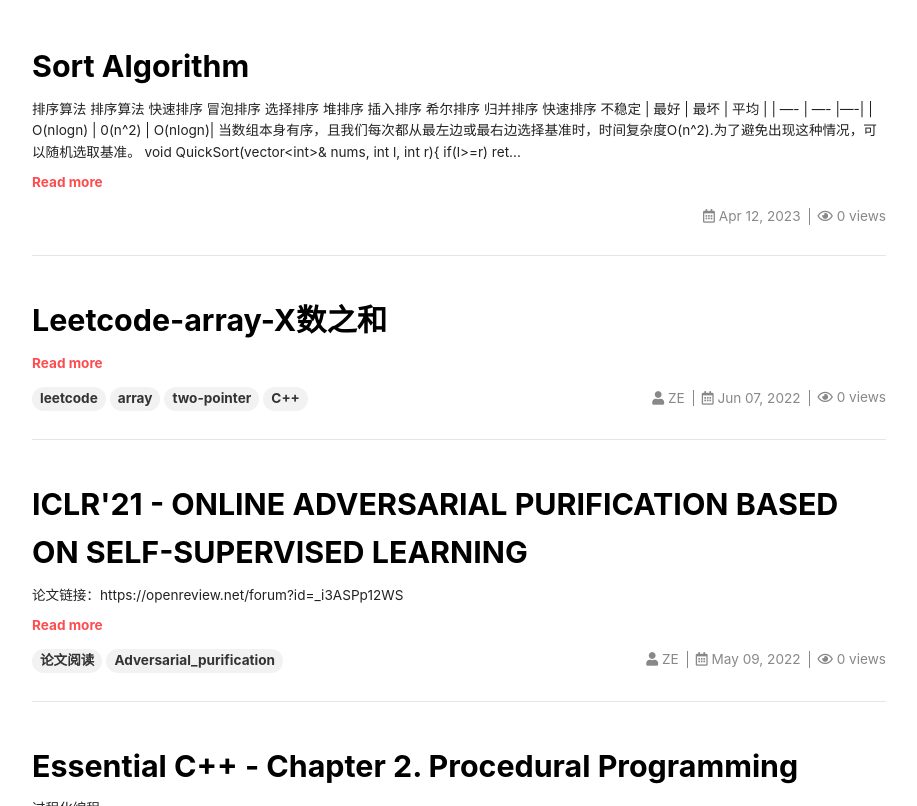
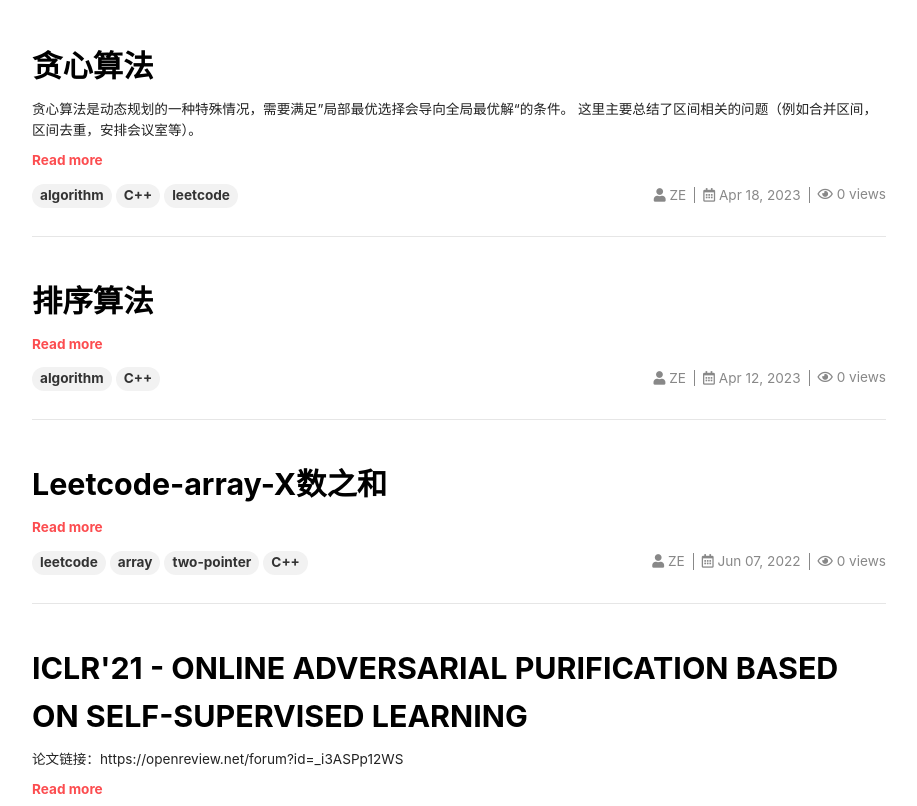
Before and after one commit to SincereJoy/SincereJoy.github.io, a Jekyll site: the page built from index.html, in a window 1280 px wide and 900 px high, cut to the strip 94-900 px from the top of the window. Shown: the whole strip, without its empty margins (181-1098 px from the left). Built offline with Jekyll 4.4.1, drawn with Linux system fonts in a browser that asks for light colours; nearby versions of some CDN libraries; the list of posts is cut into pages by our own code; comment, search, counter and statistics services are not loaded.

Commit message:
new post 6

```diff
--- a/_posts/2023-04-12-sort-algorithm.md
+++ b/_posts/2023-04-12-sort-algorithm.md
@@ -1,12 +1,18 @@
-# 排序算法
-- [排序算法](#排序算法)
-  - [快速排序](#快速排序)
-  - [冒泡排序](#冒泡排序)
-  - [选择排序](#选择排序)
-  - [堆排序](#堆排序)
-  - [插入排序](#插入排序)
-  - [希尔排序](#希尔排序)
-  - [归并排序](#归并排序)
+---
+title: 排序算法
+key: 5
+author: ZE
+tags: algorithm C++
+---
+<!--more-->
+
+- [快速排序](#快速排序)
+- [冒泡排序](#冒泡排序)
+- [选择排序](#选择排序)
+- [堆排序](#堆排序)
+- [插入排序](#插入排序)
+- [希尔排序](#希尔排序)
+- [归并排序](#归并排序)
 ## 快速排序
 不稳定
 |  最好   | 最坏  | 平均 |
```
Also changed, not shown: _posts/2023-04-18-贪心算法.md (renamed from _posts/N-2023-04-18-贪心算法.md, +51 -4 lines).
